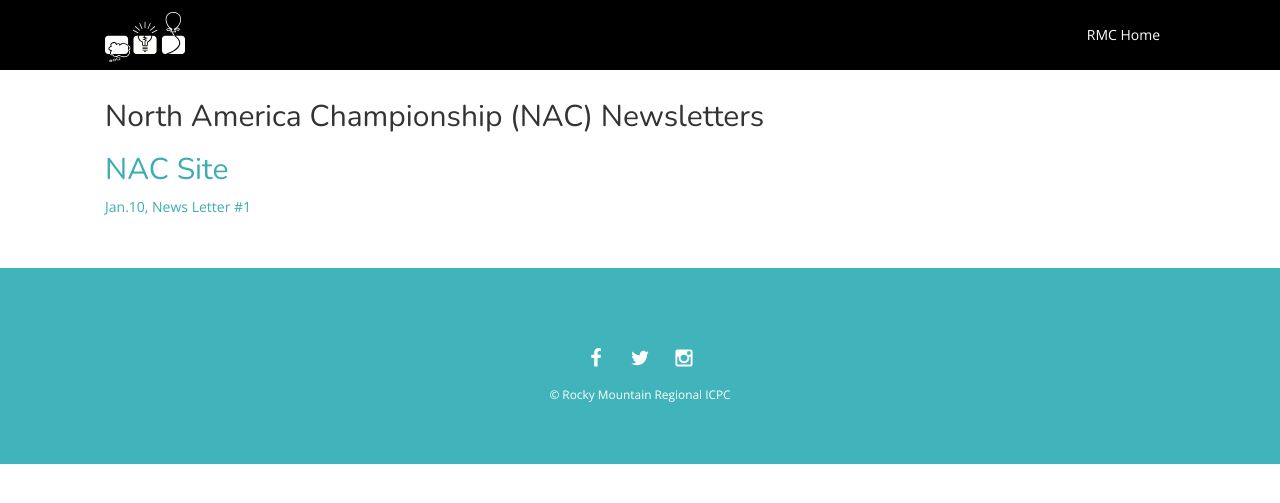
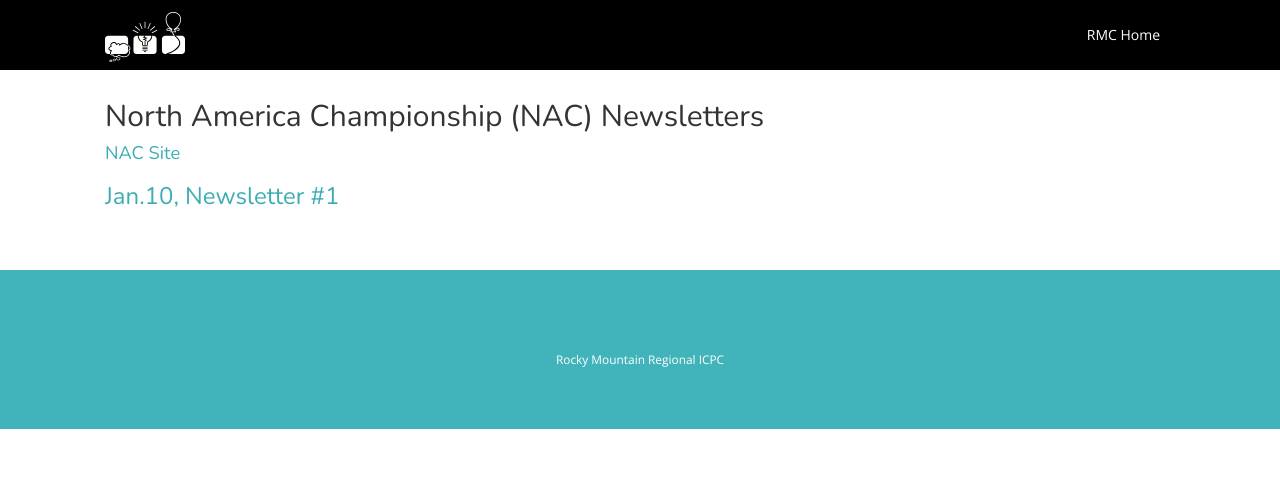
Before and after one commit to icpc/na-rocky-mountain-web, a Jekyll site: the page built from docs/nac_news.md, in a window 1280 px wide. Shown: the top 503 px of the page. Built offline with Jekyll 4.4.1, drawn with Linux system fonts in a browser that asks for light colours; nearby versions of some CDN libraries.

Commit message:
removed social media links

```diff
--- a/docs/nac_news.md
+++ b/docs/nac_news.md
@@ -4,6 +4,6 @@
 ---
 
 ## North America Championship (NAC) Newsletters
-## [NAC Site](http://nac.icpc.global)
+#### [NAC Site](http://nac.icpc.global)
 
-[Jan.10, News Letter #1](/nac/Jan10-Letter1.pdf)
+### [Jan.10, Newsletter #1](/nac/Jan10-Letter1.pdf)
```
Also changed, not shown: docs/_data/main.yml (+4 -4 lines), 1 other file.
